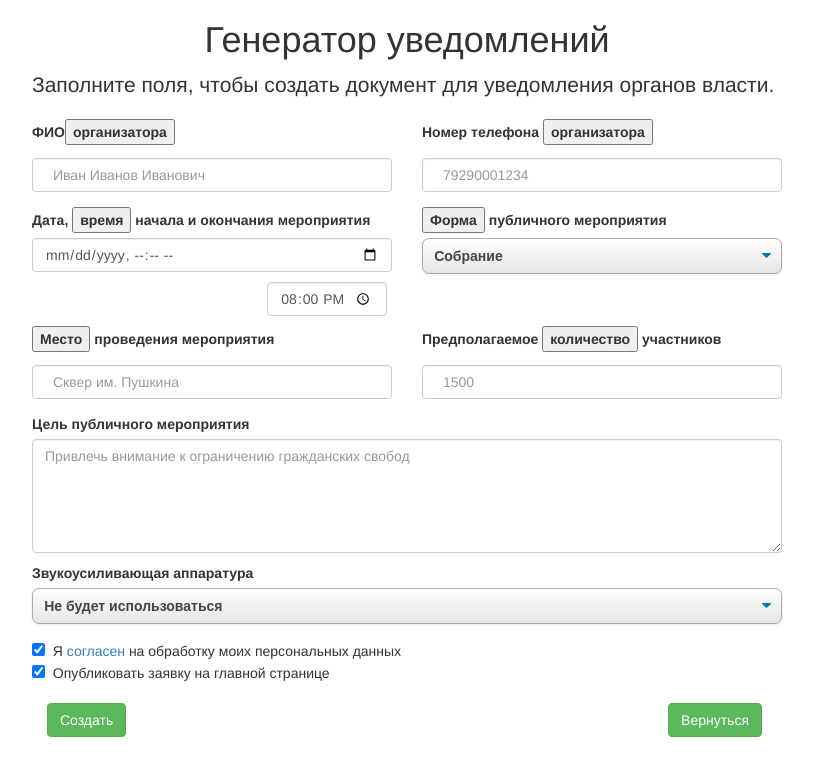
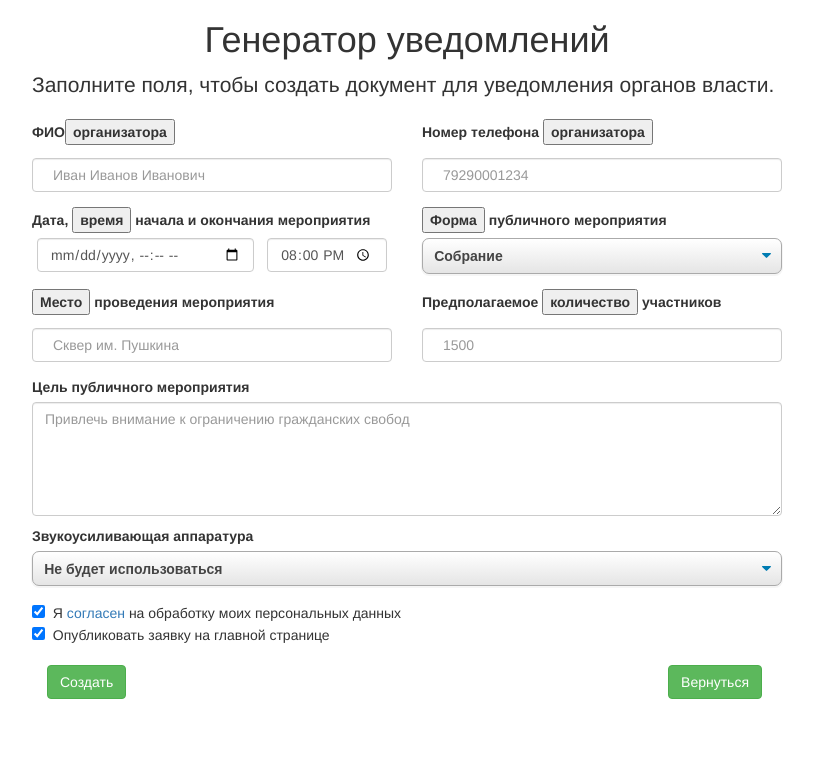
Before and after one commit to ASKazin/ai.stravnik.ru, a PHP site: page /generator.html in a window 1280 px wide. Shown: the top 776 px of the page, without its empty margins (233-1046 px from the left). Run offline with PHP 8.4, Linux system fonts and the light colour scheme; a stand-in replaces the project's code that opens the database connection; some libraries are stand-ins or nearby versions.

Commit message:
Выравнивание виджета даты и времени

```diff
--- a/main.css
+++ b/main.css
@@ -50,3 +50,9 @@ input[type=text]:focus {
   float:right;
   margin-right:5px;
 }
+
+
+.floated2 {
+  float:left;
+  margin-left:5px;
+}
```
